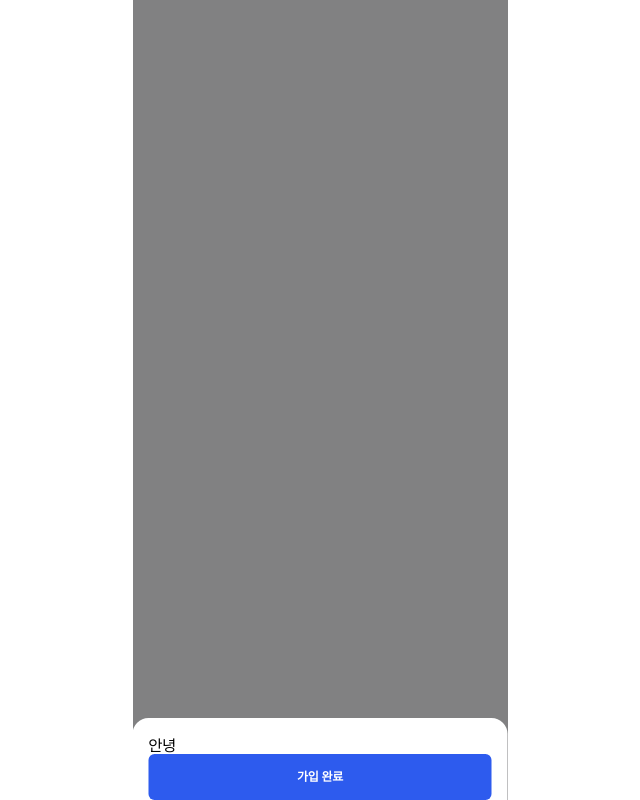
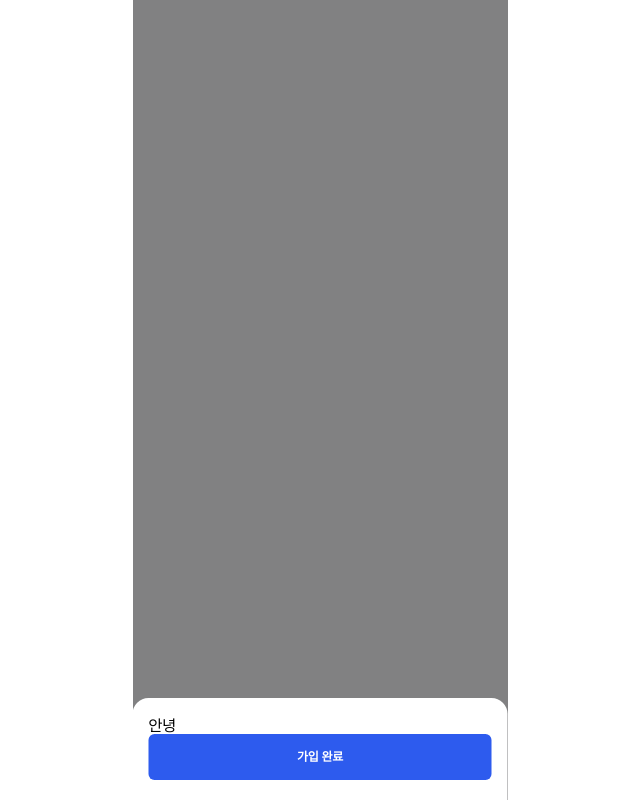
Before and after one commit to modumozu/modumozu-client, a Next.js app: page /sign-up in a window 1280 px wide. Shown: the whole page, without its empty margins (320-960 px from the left). Built offline with nearby package versions, Linux system fonts and the light colour scheme.

Commit message:
:sparkles: sign-up

```diff
--- a/src/app/sign-up/page.tsx
+++ b/src/app/sign-up/page.tsx
@@ -13,8 +13,10 @@ const SignUp = () => {
 
   return (
     <BottomSheet visible={true} handleOverlayClick={() => {}}>
-      <div>안녕</div>
-      <Button width="100%">가입 완료</Button>
+      <BottomSheetWrap>
+        <div>안녕</div>
+        <Button width="100%">가입 완료</Button>
+      </BottomSheetWrap>
     </BottomSheet>
   );
 };
@@ -22,5 +24,5 @@ const SignUp = () => {
 export default SignUp;
 
 const BottomSheetWrap = styled.div`
-  padding
+  padding-bottom: 20px;
 `;
```
Also changed, not shown: src/components/signUp/AgreeAllButton.tsx (added, +12 -0 lines).
